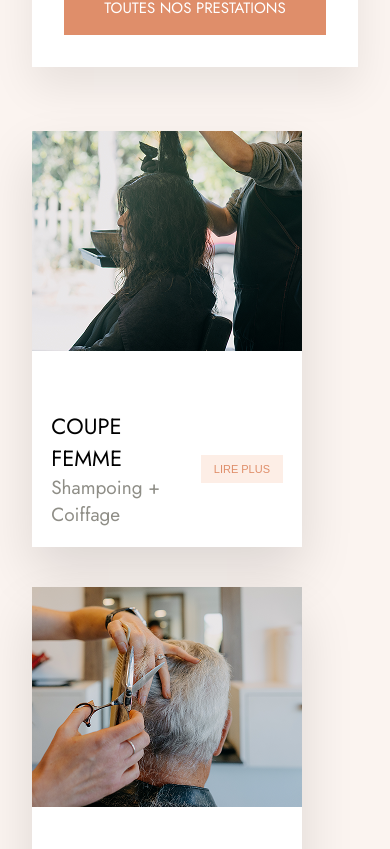
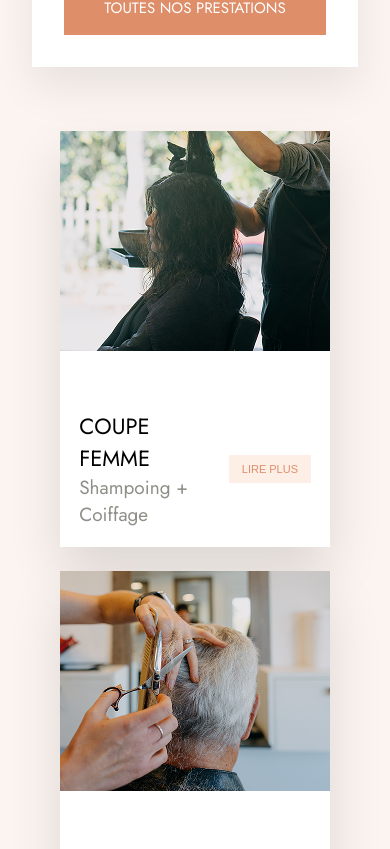
Before and after one commit to Jordan-celton/autourdufauteuil, a React (Vite) app: page / in a window 390 px wide. Shown: the part 2815-3664 px from the top of the page. Built offline with nearby package versions, Linux system fonts and the light colour scheme; a web font is replaced by a local one.

Commit message:
Ajout de la section des cartes avec un affichage flexible et un espacement amélioré.

```diff
--- a/src/styles/Home/ServicesSection.css
+++ b/src/styles/Home/ServicesSection.css
@@ -232,6 +232,13 @@
     top: -40px;
   }
 
+  .cards-section {
+    display: flex;
+    flex-direction: column;
+    gap: 1.5rem;
+    align-items: center;
+  }
+
   .card-content {
     padding: 1.2rem;
   }
```
